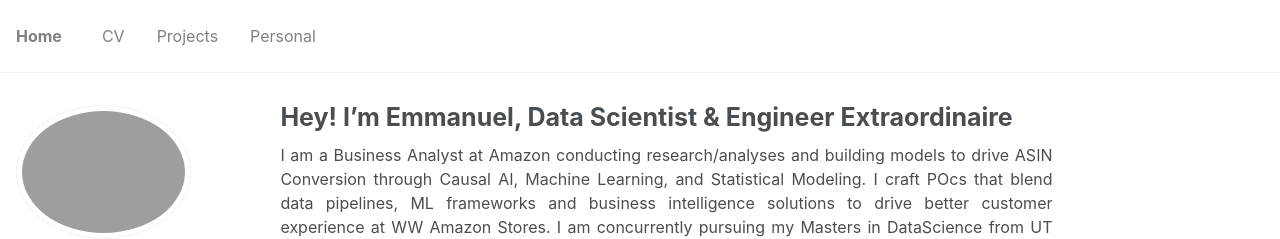
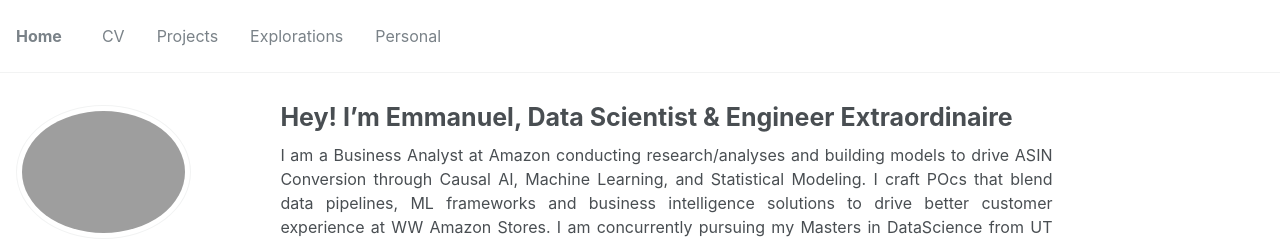
Before and after one commit to emmanuelrajapandian/emmanuelrajapandian.github.io, a Jekyll site: the page built from _pages/about.md, in a window 1280 px wide and 900 px high. Shown: the top 239 px of the window. Built offline with Jekyll 4.4.1, drawn with Linux system fonts in a browser that asks for light colours.

Commit message:
Update navigation.yml

```diff
--- a/_data/navigation.yml
+++ b/_data/navigation.yml
@@ -12,8 +12,8 @@ main:
   - title: "Projects"
     url: /projects/
 
-  # - title: "Blog"
-  #   url: /year-archive/
+  - title: "Explorations"
+    url: /year-archive/
 
   - title: "Personal"
     url: /markdown/
```
